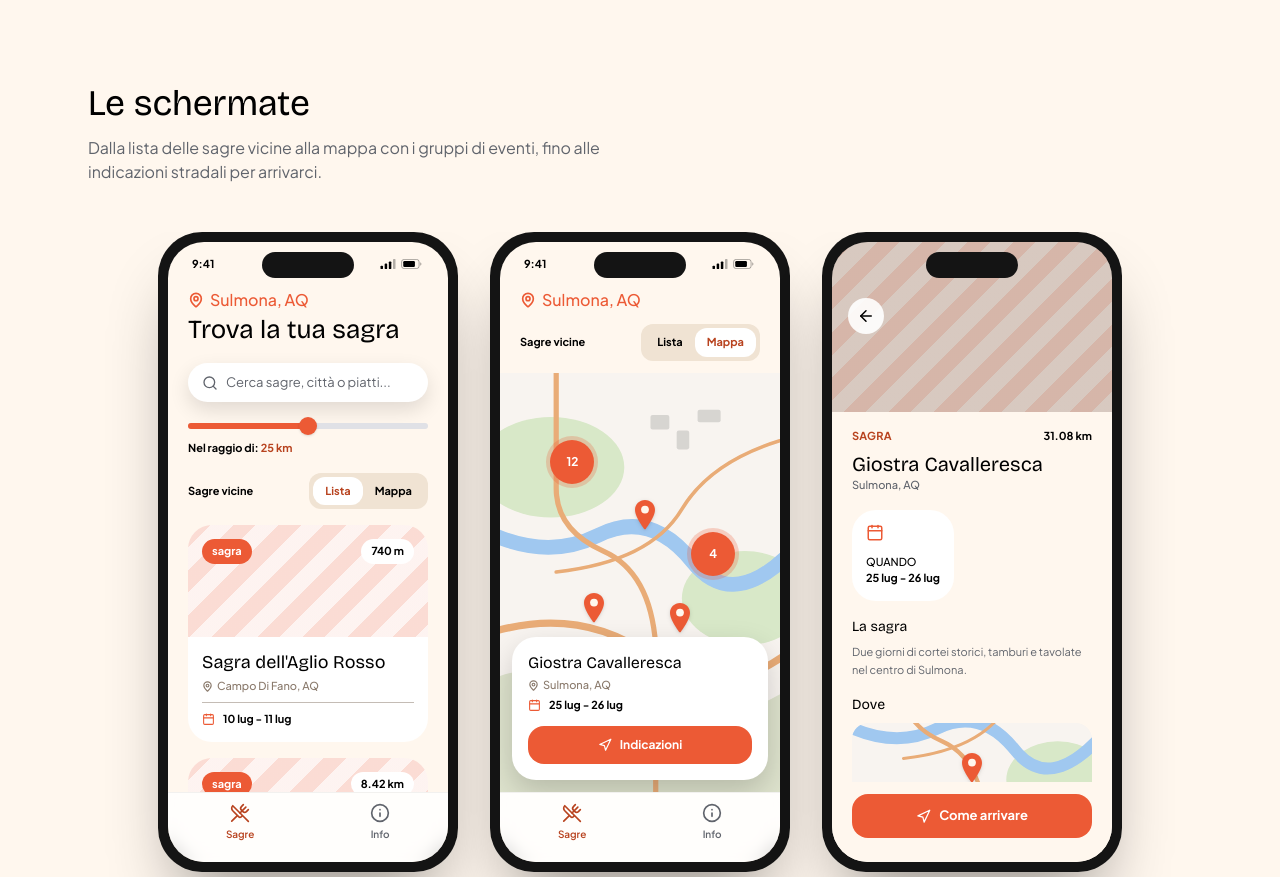
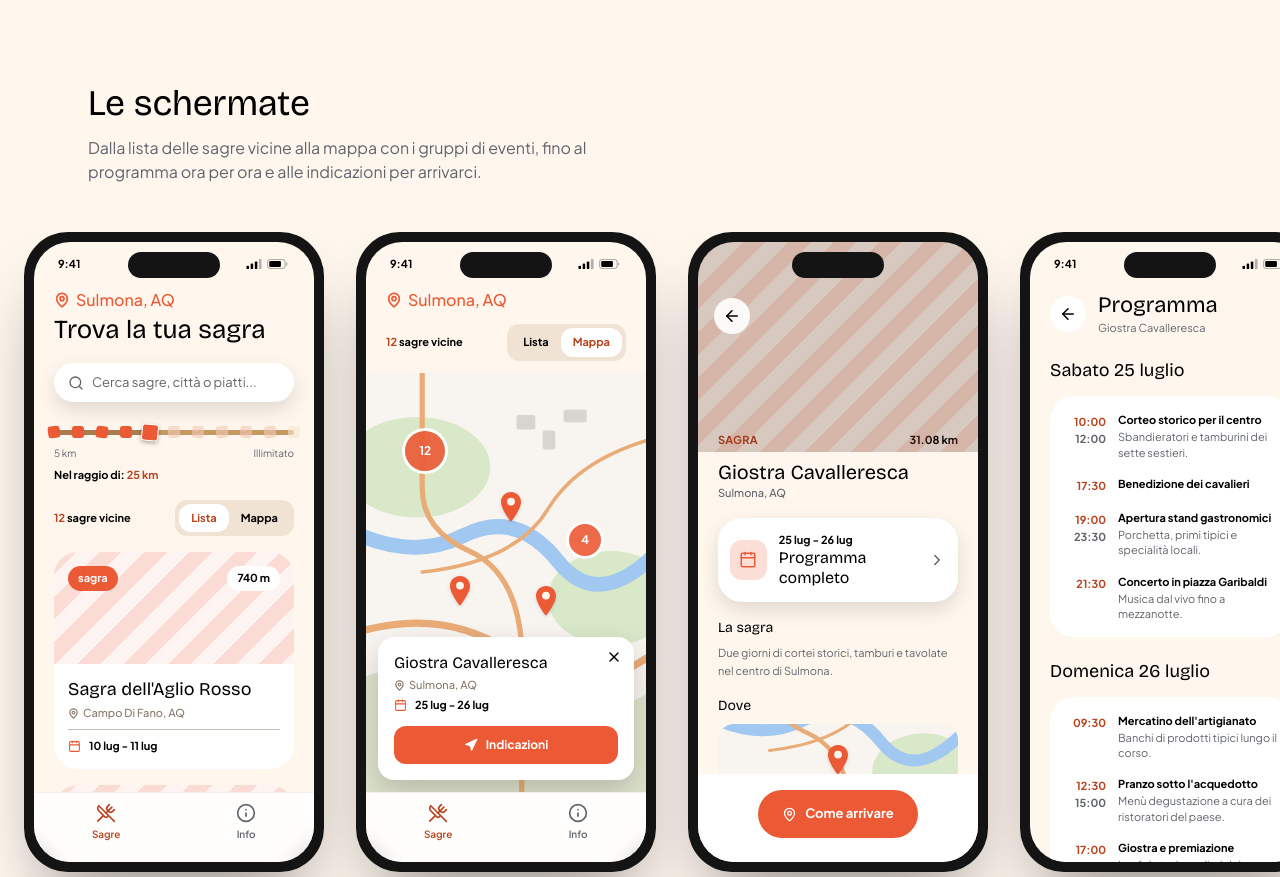
Before and after one commit to sagramanije/sagramanije_web, a Next.js app: page / in a window 1280 px wide. Shown: the part 1920-2797 px from the top of the page. Built offline with nearby package versions, Linux system fonts and the light colour scheme.

Commit message:
[feat] updated app boards

```diff
--- a/app/components/mock-chrome.tsx
+++ b/app/components/mock-chrome.tsx
@@ -27,13 +27,64 @@
   );
 }
 
+// Il filtro distanza dell'app è uno spiedino di arrosticino: lo stecco è la
+// traccia, i cubetti sono le tacche da 5 km. Cotti (arancioni) fino a quello
+// selezionato, crudi dopo; l'ultimo è il grasso e vale "illimitato".
+// Vedi src/components/index/distance-filter.tsx.
+const SKEWER = {
+  stick: "#c69963",
+  stickShade: "#a97c4f",
+  rawMeat: "#f0c8b4",
+  fat: "#f5e6cd",
+} as const;
+
+const CUBE_COUNT = 11; // da 5 km a 50 km con passo 5, più la tacca "illimitato"
+const SELECTED = 4; // 25 km
+// inclinazioni fisse per indice: i cubetti veri non sono mai allineati
+const tilt = (i: number) => ((i * 37) % 15) - 7;
+
 export function MockSlider() {
   return (
     <div className="mt-4">
-      <div className="relative flex h-4 items-center">
-        <div className="h-1.5 w-full rounded-full bg-[#e0e1e6]" />
-        <div className="absolute h-1.5 w-1/2 rounded-full bg-primary" />
-        <div className="absolute left-1/2 h-[18px] w-[18px] -translate-x-1/2 rounded-full bg-primary shadow" />
+      <div className="relative flex h-7 items-center">
+        <div className="h-[5px] w-full rounded-full" style={{ backgroundColor: SKEWER.stick }} />
+        <div
+          className="absolute h-[5px] rounded-full"
+          style={{ width: `${(SELECTED / (CUBE_COUNT - 1)) * 100}%`, backgroundColor: SKEWER.stickShade }}
+        />
+        {Array.from({ length: CUBE_COUNT }, (_, i) => {
+          const isSelected = i === SELECTED;
+          const isCooked = i <= SELECTED;
+          const isFat = i === CUBE_COUNT - 1;
+          const size = isSelected ? 17 : 12;
+
+          return (
+            <span
+              key={i}
+              className="absolute rounded-[3px]"
+              style={{
+                width: size,
+                height: size,
+                left: `${(i / (CUBE_COUNT - 1)) * 100}%`,
+                backgroundColor: isFat
+                  ? SKEWER.fat
+                  : isCooked
+                    ? "#ec5a35"
+                    : SKEWER.rawMeat,
+                opacity: isCooked ? 1 : 0.6,
+                transform: `translateX(-50%) rotate(${tilt(i)}deg)`,
+                ...(isSelected && {
+                  border: "1px solid #ffffff",
+                  boxShadow: "0 2px 4px rgba(0,0,0,0.3)",
+                }),
+              }}
+            />
+          );
+        })}
+      </div>
+      <div className="flex justify-between text-[10px] text-muted">
+        <span>5 km</span>
+        <span>Illimitato</span>
       </div>
       <p className="mt-1.5 text-[11px] font-bold">
         Nel raggio di: <span className="text-primary-ink">25 km</span>
--- a/app/components/mock-detail.tsx
+++ b/app/components/mock-detail.tsx
@@ -1,13 +1,15 @@
-import { ArrowLeft, Calendar, Navigation } from "lucide-react";
+import { ArrowLeft, Calendar, ChevronRight, MapPin } from "lucide-react";
 import { SAGRA_DETTAGLIO } from "../data";
 import { MapCanvas } from "./mock-map";
 import StripedPlaceholder from "./striped-placeholder";
 import { PinMark } from "./wordmark";
 
+// Ricalca src/app/sagra/[id].tsx dell'app: hero alto, foglio crema che ci sale
+// sopra e barra fissa in basso con "Come arrivare".
 export default function MockDetail() {
   return (
     <div className="relative h-full">
-      <div className="relative h-[170px]">
+      <div className="relative h-[210px]">
         <StripedPlaceholder />
         {/* nell'app qui c'è la locandina sotto uno scrim rgba(0,0,0,0.35);
             senza foto lo alleggeriamo, altrimenti le strisce diventano fango */}
@@ -17,7 +19,7 @@
         </span>
       </div>
 
-      <div className="px-5 pt-4">
+      <div className="-mt-9 rounded-3xl bg-cream px-5 pt-4">
         <div className="flex items-baseline justify-between">
           <span className="text-[11px] font-bold tracking-wide text-primary-ink">
             SAGRA
@@ -25,17 +27,27 @@
           <span className="text-[11px] font-bold">{SAGRA_DETTAGLIO.distanza}</span>
         </div>
 
-        <h3 className="mt-2 font-title text-xl leading-tight">
+        <h3 className="mt-3 font-title text-xl leading-tight">
           {SAGRA_DETTAGLIO.nome}
         </h3>
         <p className="text-[11px] font-medium text-muted">
           {SAGRA_DETTAGLIO.citta}, {SAGRA_DETTAGLIO.provincia}
         </p>
 
-        <div className="mt-4 inline-flex flex-col rounded-3xl bg-surface p-3.5">
-          <Calendar size={18} className="text-primary" />
-          <span className="mt-3 text-[11px] font-medium">QUANDO</span>
-          <span className="text-[11px] font-bold">{SAGRA_DETTAGLIO.date}</span>
+        {/* scorciatoia al programma: c'è solo per le sagre che ce l'hanno */}
+        <div className="mt-4 flex items-center justify-between rounded-3xl bg-surface px-3 py-3.5 shadow-[0_8px_20px_rgba(0,0,0,0.12)]">
+          <div className="flex items-center gap-3">
+            <span className="flex h-10 w-10 items-center justify-center rounded-xl bg-primary/20">
+              <Calendar size={18} className="text-primary" />
+            </span>
+            <div>
+              <p className="text-[11px] font-bold">{SAGRA_DETTAGLIO.date}</p>
+              <p className="font-title text-base leading-tight">
+                Programma completo
+              </p>
+            </div>
+          </div>
+          <ChevronRight size={18} className="shrink-0 text-muted" />
         </div>
 
         <h4 className="mt-4 font-title text-sm">La sagra</h4>
@@ -44,15 +56,15 @@
         </p>
 
         <h4 className="mt-4 font-title text-sm">Dove</h4>
-        <div className="relative mt-2 h-[88px] overflow-hidden rounded-2xl">
+        <div className="relative mt-2 h-[70px] overflow-hidden rounded-2xl">
           <MapCanvas className="absolute inset-0 h-full w-full" />
           <PinMark className="absolute left-1/2 top-1/2 h-8 w-8 -translate-x-1/2 -translate-y-1/2 text-primary drop-shadow" />
         </div>
       </div>
 
-      <div className="absolute inset-x-0 bottom-0 bg-cream px-5 pb-6 pt-3">
-        <span className="flex items-center justify-center gap-2 rounded-2xl bg-primary py-3 text-[13px] font-bold text-white">
-          <Navigation size={15} />
+      <div className="absolute inset-x-0 bottom-0 bg-surface px-5 pb-6 pt-4">
+        <span className="mx-auto flex w-2/3 items-center justify-center gap-2 rounded-3xl bg-primary py-3.5 text-[13px] font-bold text-white">
+          <MapPin size={15} />
           Come arrivare
         </span>
       </div>
--- a/app/components/mock-list.tsx
+++ b/app/components/mock-list.tsx
@@ -14,7 +14,9 @@
           <MockSlider />
         </div>
         <div className="my-4 flex items-center justify-between">
-          <span className="text-[11px] font-bold">Sagre vicine</span>
+          <span className="text-[11px] font-bold">
+            <span className="text-primary-ink">12</span> sagre vicine
+          </span>
           <MockSwitcher isMap={false} />
         </div>
       </div>
--- a/app/components/mock-map.tsx
+++ b/app/components/mock-map.tsx
@@ -1,4 +1,4 @@
-import { Calendar, MapPin, Navigation } from "lucide-react";
+import { Calendar, MapPin, Navigation, X } from "lucide-react";
 import { SAGRA_DETTAGLIO } from "../data";
 import { MockHeader, MockSwitcher, MockTabBar } from "./mock-chrome";
 import { PinMark } from "./wordmark";
@@ -40,10 +40,15 @@
   );
 }
 
+// Nell'app i cluster sono cerchi pieni col bordo bianco da 3px e il raggio che
+// cresce col numero di sagre (layer "clusters" in components/index/map.tsx).
 function Cluster({ count, className }: { count: number; className: string }) {
+  const size = count >= 25 ? 52 : count >= 10 ? 40 : 32;
+
   return (
     <span
-      className={`absolute flex h-11 w-11 items-center justify-center rounded-full bg-primary text-xs font-bold text-white ring-4 ring-primary/25 ${className}`}
+      className={`absolute flex items-center justify-center rounded-full bg-primary/90 text-xs font-bold text-white ring-[3px] ring-white ${className}`}
+      style={{ width: size, height: size }}
     >
       {count}
     </span>
@@ -57,7 +62,9 @@
       <div className="px-5 pt-3">
         <MockHeader withTitle={false} />
         <div className="my-3 flex items-center justify-between">
-          <span className="text-[11px] font-bold">Sagre vicine</span>
+          <span className="text-[11px] font-bold">
+            <span className="text-primary-ink">12</span> sagre vicine
+          </span>
           <MockSwitcher isMap />
         </div>
       </div>
@@ -65,14 +72,16 @@
       <div className="relative flex-1 overflow-hidden">
         <MapCanvas className="absolute inset-0 h-full w-full" />
 
-        <Cluster count={12} className="left-[18%] top-[16%]" />
-        <Cluster count={4} className="right-[16%] top-[38%]" />
-        <PinMark className="absolute left-[46%] top-[30%] h-8 w-8 text-primary drop-shadow" />
-        <PinMark className="absolute left-[28%] top-[52%] h-8 w-8 text-primary drop-shadow" />
-        <PinMark className="absolute right-[30%] bottom-[38%] h-8 w-8 text-primary drop-shadow" />
+        <Cluster count={12} className="left-[14%] top-[14%]" />
+        <Cluster count={4} className="right-[16%] top-[36%]" />
+        <PinMark className="absolute left-[46%] top-[28%] h-8 w-8 text-primary drop-shadow" />
+        <PinMark className="absolute left-[28%] top-[48%] h-8 w-8 text-primary drop-shadow" />
+        <PinMark className="absolute right-[30%] bottom-[42%] h-8 w-8 text-primary drop-shadow" />
 
-        <div className="absolute inset-x-3 bottom-3 rounded-3xl bg-surface p-4 shadow-[0_12px_30px_rgba(0,0,0,0.18)]">
-          <h3 className="font-title text-base leading-tight">
+        {/* card che compare al tap su un pin singolo */}
+        <div className="absolute inset-x-3 bottom-3 rounded-2xl bg-surface p-4 shadow-[0_12px_30px_rgba(0,0,0,0.18)]">
+          <X size={16} className="absolute right-3 top-3 text-ink" />
+          <h3 className="pr-6 font-title text-base leading-tight">
             {SAGRA_DETTAGLIO.nome}
           </h3>
           <p className="mt-1 flex items-center gap-1 text-[11px] font-medium text-warm">
@@ -83,8 +92,8 @@
             <Calendar size={13} className="text-primary" />
             {SAGRA_DETTAGLIO.date}
           </p>
-          <span className="mt-3 flex items-center justify-center gap-2 rounded-2xl bg-primary py-2.5 text-[12px] font-bold text-white">
-            <Navigation size={14} />
+          <span className="mt-3 flex items-center justify-center gap-2 rounded-xl bg-primary py-2.5 text-[12px] font-bold text-white">
+            <Navigation size={14} fill="currentColor" />
             Indicazioni
           </span>
         </div>
--- /dev/null
+++ b/app/components/mock-programma.tsx
@@ -0,0 +1,58 @@
+import { ArrowLeft } from "lucide-react";
+import { PROGRAMMA_DEMO, SAGRA_DETTAGLIO } from "../data";
+import { StatusBar } from "./phone-frame";
+
+// Ricalca src/app/sagra/[id]/attivita.tsx: colonna degli orari a sinistra e
+// una card bianca per ogni giornata.
+export default function MockProgramma() {
+  return (
+    <div className="flex h-full flex-col">
+      <StatusBar />
+
+      <div className="flex items-center gap-3 px-5 pt-4">
+        <span className="flex h-9 w-9 shrink-0 items-center justify-center rounded-full bg-surface">
+          <ArrowLeft size={18} />
+        </span>
+        <div>
+          <h3 className="font-title text-[22px] leading-tight">Programma</h3>
+          <p className="text-[11px] text-muted">{SAGRA_DETTAGLIO.nome}</p>
+        </div>
+      </div>
+
+      {/* l'ultima giornata resta tagliata dal bordo: la lista continua */}
+      <div className="flex-1 overflow-hidden px-5">
+        {PROGRAMMA_DEMO.map((giorno) => (
+          <section key={giorno.giorno} className="mt-5">
+            <h4 className="font-title text-lg">{giorno.giorno}</h4>
+            <div className="mt-3 rounded-3xl bg-surface py-2">
+              {giorno.attivita.map((a) => (
+                <div key={a.titolo} className="flex gap-3 px-2 py-2">
+                  <div className="flex w-12 shrink-0 flex-col items-end pt-0.5">
+                    <span className="text-[11px] font-bold text-primary-ink">
+                      {a.inizio}
+                    </span>
+                    {a.fine ? (
+                      <span className="text-[11px] font-bold text-muted">
+                        {a.fine}
+                      </span>
+                    ) : null}
+                  </div>
+                  <div className="flex-1">
+                    <p className="text-[11px] font-bold leading-snug">
+                      {a.titolo}
+                    </p>
+                    {a.descrizione ? (
+                      <p className="mt-0.5 text-[11px] leading-snug text-muted">
+                        {a.descrizione}
+                      </p>
+                    ) : null}
+                  </div>
+                </div>
+              ))}
+            </div>
+          </section>
+        ))}
+      </div>
+    </div>
+  );
+}
--- a/app/data.ts
+++ b/app/data.ts
@@ -47,6 +47,66 @@
   distanza: "31.08 km",
 };
 
+// Ricalca il programma dell'app (schermata sagra/[id]/attivita): giorni in
+// ordine, e dentro ogni giorno le attività ordinate per orario.
+export type AttivitaDemo = {
+  inizio: string;
+  fine?: string;
+  titolo: string;
+  descrizione?: string;
+};
+
+export const PROGRAMMA_DEMO: { giorno: string; attivita: AttivitaDemo[] }[] = [
+  {
+    giorno: "Sabato 25 luglio",
+    attivita: [
+      {
+        inizio: "10:00",
+        fine: "12:00",
+        titolo: "Corteo storico per il centro",
+        descrizione: "Sbandieratori e tamburini dei sette sestieri.",
+      },
+      {
+        inizio: "17:30",
+        titolo: "Benedizione dei cavalieri",
+      },
+      {
+        inizio: "19:00",
+        fine: "23:30",
+        titolo: "Apertura stand gastronomici",
+        descrizione: "Porchetta, primi tipici e specialità locali.",
+      },
+      {
+        inizio: "21:30",
+        titolo: "Concerto in piazza Garibaldi",
+        descrizione: "Musica dal vivo fino a mezzanotte.",
+      },
+    ],
+  },
+  {
+    giorno: "Domenica 26 luglio",
+    attivita: [
+      {
+        inizio: "09:30",
+        titolo: "Mercatino dell'artigianato",
+        descrizione: "Banchi di prodotti tipici lungo il corso.",
+      },
+      {
+        inizio: "12:30",
+        fine: "15:00",
+        titolo: "Pranzo sotto l'acquedotto",
+        descrizione: "Menù degustazione a cura dei ristoratori del paese.",
+      },
+      {
+        inizio: "17:00",
+        titolo: "Giostra e premiazione",
+        descrizione: "La sfida tra i cavalieri dei sestieri.",
+      },
+      { inizio: "23:00", titolo: "Spettacolo pirotecnico" },
+    ],
+  },
+];
+
 export const EMAIL = "sagramanije@gmail.com";
 
 // Contitolari del trattamento (art. 26 GDPR): dietro l'app ci sono due persone
--- a/app/page.tsx
+++ b/app/page.tsx
@@ -5,6 +5,7 @@
 import MockDetail from "./components/mock-detail";
 import MockList from "./components/mock-list";
 import MockMap from "./components/mock-map";
+import MockProgramma from "./components/mock-programma";
 import PhoneFrame from "./components/phone-frame";
 import SiteFooter from "./components/site-footer";
 import SiteNav from "./components/site-nav";
@@ -118,11 +119,13 @@
             <h2 className="font-title text-3xl sm:text-4xl">Le schermate</h2>
             <p className="mt-3 max-w-xl text-muted">
               Dalla lista delle sagre vicine alla mappa con i gruppi di eventi,
-              fino alle indicazioni stradali per arrivarci.
+              fino al programma ora per ora e alle indicazioni per arrivarci.
             </p>
           </div>
 
-          <div className="mt-12 flex snap-x snap-mandatory gap-8 overflow-x-auto px-6 pb-6 md:justify-center">
+          {/* 4 telefoni = 1296px + padding: sotto 2xl la fila scorre, quindi
+              niente justify-center (taglierebbe il primo telefono) */}
+          <div className="mt-12 flex snap-x snap-mandatory gap-8 overflow-x-auto px-6 pb-6 2xl:justify-center">
             <PhoneFrame label="Lista" className="snap-center">
               <MockList />
             </PhoneFrame>
@@ -131,6 +134,9 @@
             </PhoneFrame>
             <PhoneFrame label="Dettaglio" className="snap-center">
               <MockDetail />
+            </PhoneFrame>
+            <PhoneFrame label="Programma" className="snap-center">
+              <MockProgramma />
             </PhoneFrame>
           </div>
         </section>
```
Also changed, not shown: app/components/site-nav.tsx (+6 -4 lines), app/components/store-badges.tsx (+26 -17 lines).
